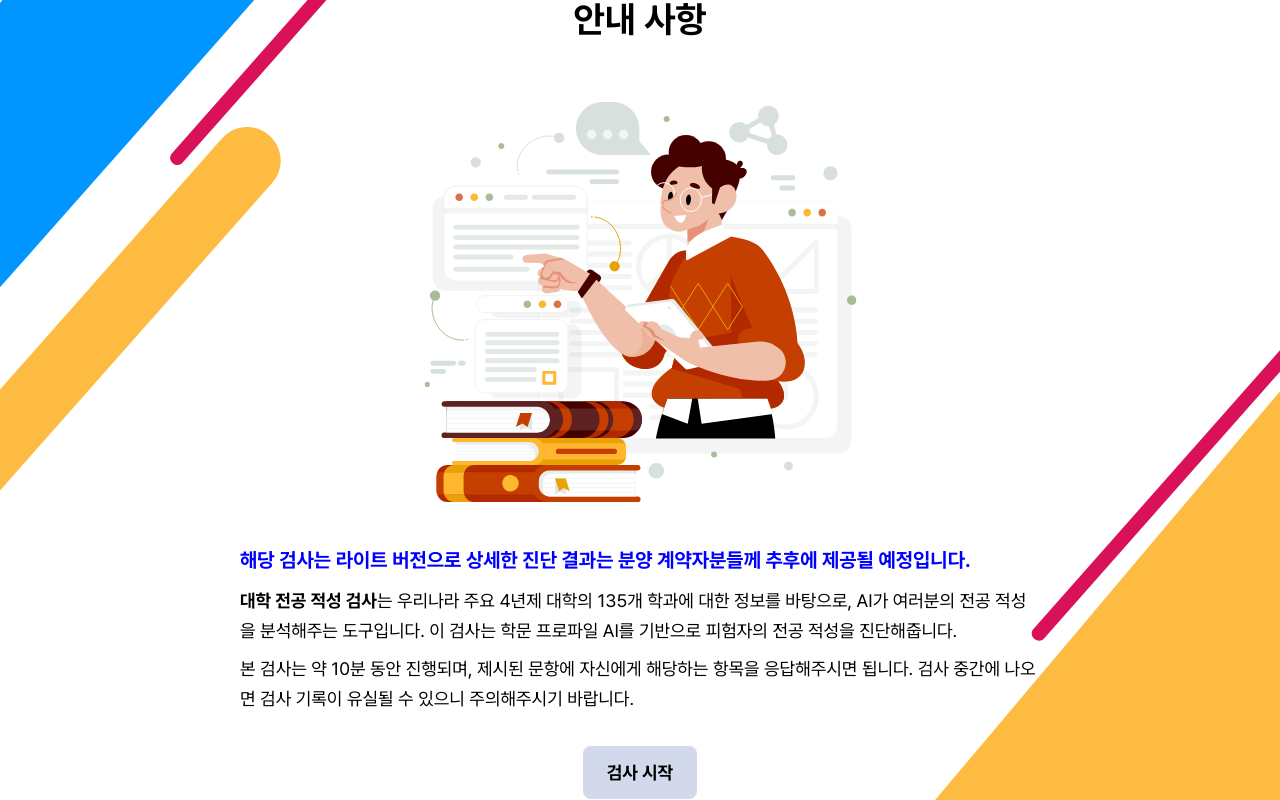
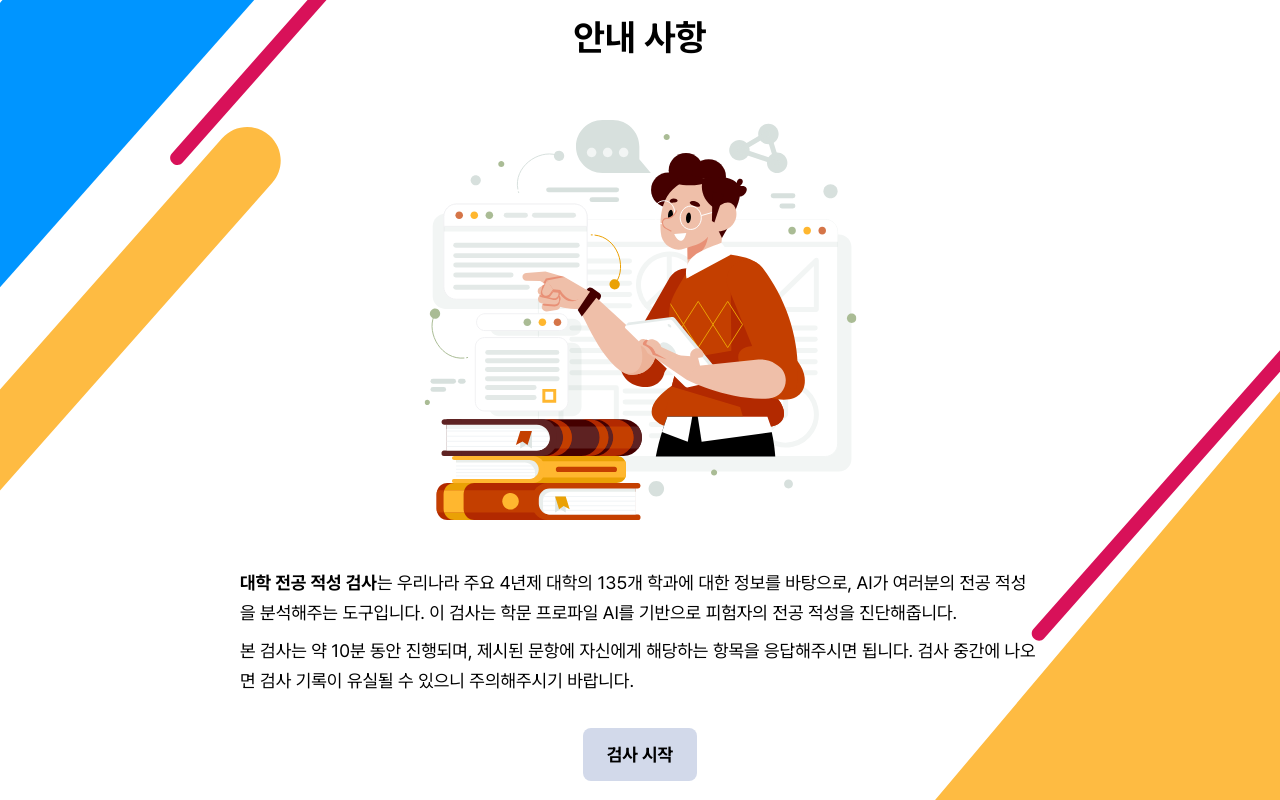
Before and after one commit to hyunzsu/aptimizer--aptifit, a Next.js app: page /information in a window 1280 px wide. Built offline with nearby package versions, Linux system fonts and the light colour scheme.

Commit message:
[🎨UI] `InformationPage` 경고 문구 제거

```diff
--- a/src/app/information/page.tsx
+++ b/src/app/information/page.tsx
@@ -27,9 +27,6 @@ const InformationPage = () => {
           <h1 className={s.title}>안내 사항</h1>
           <Image className={s.image} src={Teach} width={435} height={400} alt="설명하는 남자" />
           <div className={s.pContainer}>
-            <p className={s.warning}>
-              해당 검사는 라이트 버전으로 상세한 진단 결과는 분양 계약자분들께 추후에 제공될 예정입니다.
-            </p>
             <p className={s.p}>
               <span className={s.bold}>대학 전공 적성 검사</span>는 우리나라 주요 4년제 대학의 135개 학과에 대한 정보를
               바탕으로, AI가 여러분의 전공 적성을 분석해주는 도구입니다. 이 검사는 학문 프로파일 AI를 기반으로 피험자의
```
